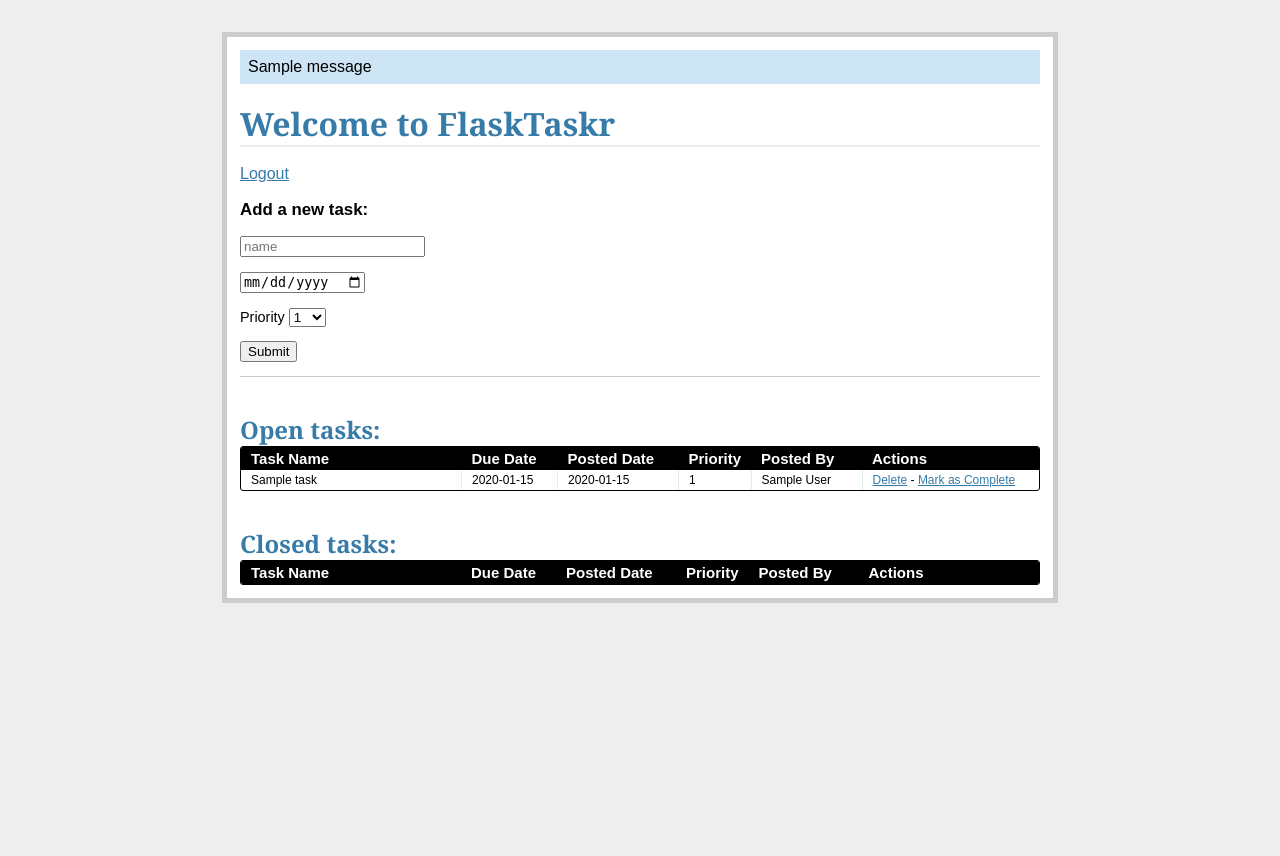
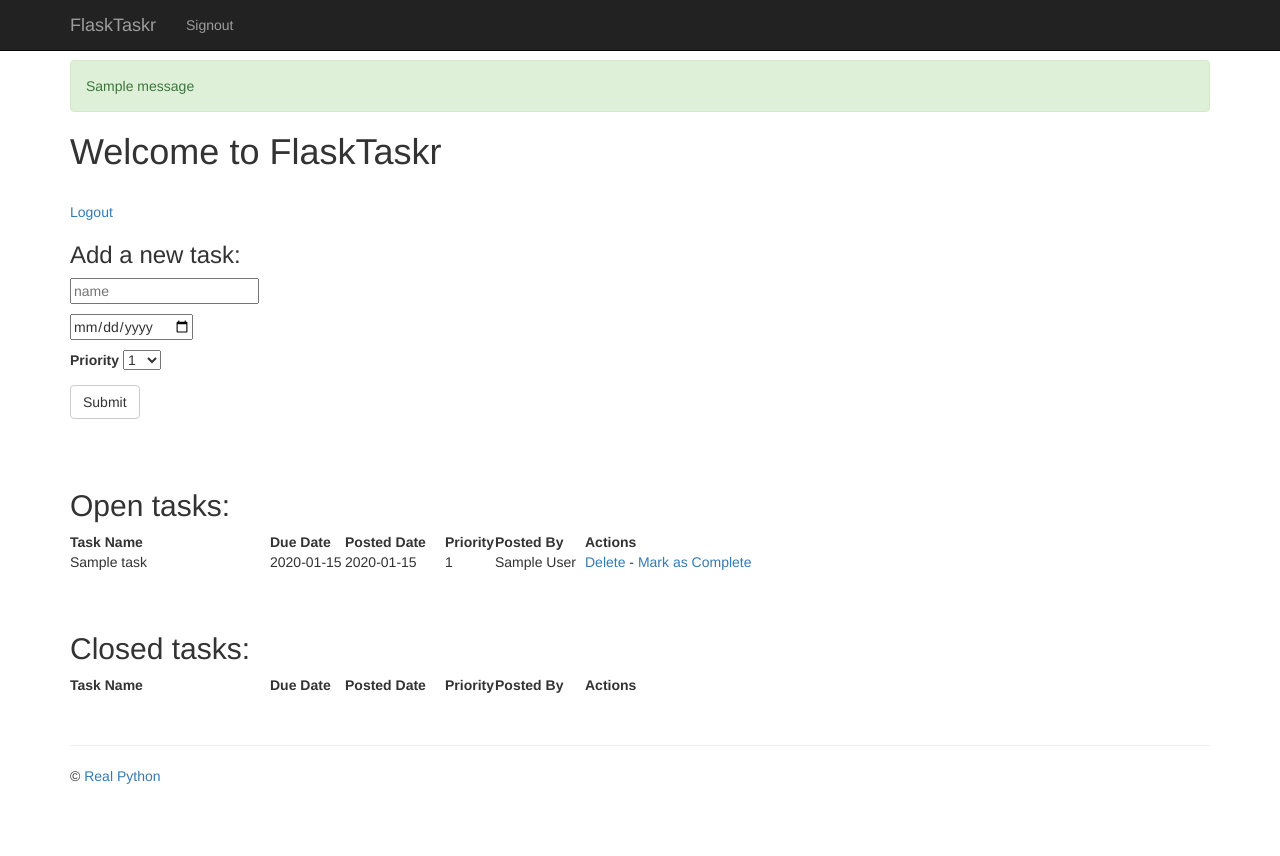
Before and after one commit to robinsiebler/real-python-test, a Flask app: page /add/ in a window 1280 px wide. Before the commit the page ends 603 px from the top, so only its background shows below. Run offline with Flask 2, Linux system fonts and the light colour scheme; the visitor is signed in with stand-in values (Sample User, id 1); tables that the repository leaves empty hold one stand-in row (values such as "Sample post"); one stand-in notice (Sample message) is shown; lists and menus that the app fills with data are empty; some libraries are stand-ins or nearby versions.

Commit message:
Updated unit tests, added roles

```diff
--- a/flasktaskr/project/models.py
+++ b/flasktaskr/project/models.py
@@ -37,11 +37,13 @@ class User(db.Model):
 	email = db.Column(db.String, unique=True, nullable=False)
 	password = db.Column(db.String, nullable=False)
 	tasks = db.relationship('Task', backref='poster')
+	role = db.Column(db.String, default='user')
 
-	def __init__(self, name=None, email=None, password=None):
+	def __init__(self, name=None, email=None, password=None, role=None):
 		self.name = name
 		self.email = email
 		self.password = password
+		self.role = role
 
 	def __repr__(self):
 		return '<User {0}>'.format(self.name)
--- a/flasktaskr/project/static/css/main.css
+++ b/flasktaskr/project/static/css/main.css
@@ -1,128 +1,145 @@
+/*body {*/
+  /*padding: 60px 0;*/
+  /*background: #ffffff;*/
+/*}*/
+
+/*.footer {*/
+  /*padding-top: 30px;*/
+/*}*/
+
+/*a, h1, h2 {*/
+  /*color: #377BA8;*/
+/*}*/
+
+/*h1, h2 {*/
+  /*font-family: 'Georgia', serif;*/
+  /*margin: 0;*/
+/*}*/
+
+/*h1 {*/
+  /*border-bottom: 2px solid #eee;*/
+/*}*/
+
+/*h2 {*/
+  /*font-size: 1.5em;*/
+/*}*/
+
+/*.page {*/
+  /*margin: 2em auto;*/
+  /*width: 50em;*/
+  /*border: 5px solid #ccc;*/
+  /*padding: 0.8em;*/
+  /*background: white;*/
+/*}*/
+
+/*.entries {*/
+  /*list-style: none;*/
+  /*margin: 0;*/
+  /*padding: 0;*/
+/*}*/
+
+/*.entries li {*/
+  /*margin: 0.8em 1.2em;*/
+/*}*/
+
+/*.entries li h2 {*/
+  /*margin-left: -1em;*/
+/*}*/
+
+/*.add-task {*/
+  /*font-size: 0.9em;*/
+  /*border-bottom: 1px solid #ccc;*/
+/*}*/
+/*.add-task dl {*/
+  /*font-weight: bold;*/
+/*}*/
+
+/*.metanav {*/
+  /*text-align: right;*/
+  /*font-size: 0.8em;*/
+  /*padding: 0.3em;*/
+  /*margin-bottom: 1em;*/
+  /*background: #fafafa;*/
+/*}*/
+
+/*.flash {*/
+  /*background: #CEE5F5;*/
+  /*padding: 0.5em;*/
+/*}*/
+
+/*.error {*/
+  /*color: red;*/
+  /*font-size: .8em;*/
+/*}*/
+
+/*.datagrid table {*/
+  /*border-collapse: collapse;*/
+  /*text-align: left;*/
+  /*width: 100%;*/
+/*}*/
+
+/*.datagrid {*/
+  /*background: #fff;*/
+  /*overflow: hidden;*/
+  /*border: 1px solid #000000;*/
+  /*border-radius: 3px;*/
+/*}*/
+
+/*.datagrid table td, .datagrid table th {*/
+  /*padding: 3px 10px;*/
+/*}*/
+
+/*.datagrid table thead th {*/
+  /*background-color:#000000;*/
+  /*color:#FFFFFF;*/
+  /*font-size: 15px;*/
+  /*font-weight: bold;*/
+/*}*/
+/*.datagrid table thead th:first-child {*/
+  /*border: none;*/
+/*}*/
+
+/*.datagrid table tbody td {*/
+  /*color: #000000;*/
+  /*border-left: 1px solid #E1EEF4;*/
+  /*font-size: 12px;*/
+  /*font-weight: normal;*/
+/*}*/
+
+/*.datagrid table tbody .alt td {*/
+  /*background: #E1EEF4;*/
+  /*color: #000000;*/
+/*}*/
+
+/*.datagrid table tbody td:first-child {*/
+  /*border-left: none;*/
+/*}*/
+
+/*.datagrid table tbody tr:last-child td {*/
+  /*border-bottom: none;*/
+/*}*/
+
+/*.button {*/
+  /*background-color:#000;*/
+  /*display:inline-block;*/
+  /*color:#ffffff;*/
+  /*font-size:13px;*/
+  /*padding:3px 12px;*/
+  /*margin: 0;*/
+  /*text-decoration:none;*/
+  /*position:relative;*/
+/*}*/
+
 body {
-  font-family: sans-serif;
-  background: #eee;
+    padding: 60px 0;
+    background: #ffffff;
 }
 
-a, h1, h2 {
-  color: #377BA8;
-}
-
-h1, h2 {
-  font-family: 'Georgia', serif;
-  margin: 0;
-}
-
-h1 {
-  border-bottom: 2px solid #eee;
-}
-
-h2 {
-  font-size: 1.5em;
-}
-
-.page {
-  margin: 2em auto;
-  width: 50em;
-  border: 5px solid #ccc;
-  padding: 0.8em;
-  background: white;
-}
-
-.entries {
-  list-style: none;
-  margin: 0;
-  padding: 0;
-}
-
-.entries li {
-  margin: 0.8em 1.2em;
-}
-
-.entries li h2 {
-  margin-left: -1em;
-}
-
-.add-task {
-  font-size: 0.9em;
-  border-bottom: 1px solid #ccc;
-}
-.add-task dl {
-  font-weight: bold;
-}
-
-.metanav {
-  text-align: right;
-  font-size: 0.8em;
-  padding: 0.3em;
-  margin-bottom: 1em;
-  background: #fafafa;
-}
-
-.flash {
-  background: #CEE5F5;
-  padding: 0.5em;
+.footer {
+    padding-top: 30px;
 }
 
 .error {
-  color: red;
-  font-size: .8em;
-  background-color: #FFFFFF;
+    color: red;
+    font-size: .8em;
 }
-
-.datagrid table {
-  border-collapse: collapse;
-  text-align: left;
-  width: 100%;
-}
-
-.datagrid {
-  background: #fff;
-  overflow: hidden;
-  border: 1px solid #000000;
-  border-radius: 3px;
-}
-
-.datagrid table td, .datagrid table th {
-  padding: 3px 10px;
-}
-
-.datagrid table thead th {
-  background-color:#000000;
-  color:#FFFFFF;
-  font-size: 15px;
-  font-weight: bold;
-}
-.datagrid table thead th:first-child {
-  border: none;
-}
-
-.datagrid table tbody td {
-  color: #000000;
-  border-left: 1px solid #E1EEF4;
-  font-size: 12px;
-  font-weight: normal;
-}
-
-.datagrid table tbody .alt td {
-  background: #E1EEF4;
-  color: #000000;
-}
-
-.datagrid table tbody td:first-child {
-  border-left: none;
-}
-
-.datagrid table tbody tr:last-child td {
-  border-bottom: none;
-}
-
-.button {
-  background-color:#000;
-  display:inline-block;
-  color:#ffffff;
-  font-size:13px;
-  padding:3px 12px;
-  margin: 0;
-  text-decoration:none;
-  position:relative;
-}
--- a/flasktaskr/project/templates/_base.html
+++ b/flasktaskr/project/templates/_base.html
@@ -1,26 +1,64 @@
 <!DOCTYPE html>
-<html>
+<html lang="en">
   <head>
-        <title>Welcome to FlaskTaskr!!</title>
-        <link rel="stylesheet" href="{{ url_for('static',
-            filename='css/main.css') }}">
+    <meta charset="utf-8">
+    <meta http-equiv="X-UA-Compatible" content="IE=edge">
+    <meta name="viewport" content="width=device-width, initial-scale=1">
+    <meta name="description" content="">
+    <meta name="author" content="">
+    <title>Welcome to FlaskTaskr!!!</title>
+    <!-- styles -->
+    <link href="//maxcdn.bootstrapcdn.com/bootswatch/3.3.4/yeti/bootstrap.min.css" rel="stylesheet">
+    <link rel="stylesheet" href="{{ url_for('static', filename='css/main.css') }}">
   </head>
   <body>
-        <div class="page">
+
+    <div class="navbar navbar-inverse navbar-fixed-top" role="navigation">
+      <div class="container">
+        <div class="navbar-header">
+          <button type="button" class="navbar-toggle" data-toggle="collapse" data-target=".navbar-collapse">
+            <span class="sr-only">Toggle navigation</span>
+            <span class="icon-bar"></span>
+            <span class="icon-bar"></span>
+            <span class="icon-bar"></span>
+          </button>
+          <a class="navbar-brand" href="/">FlaskTaskr</a>
+        </div>
+        <div class="collapse navbar-collapse">
+          <ul class="nav navbar-nav">
+            {% if not session.logged_in %}
+              <li><a href="/register">Signup</a></li>
+            {% else %}
+              <li><a href="/logout">Signout</a></li>
+            {% endif %}
+          </ul>
+        </div><!--/.nav-collapse -->
+      </div>
+    </div>
+
+    <div class="container">
+      <div class="content">
 
         {% for message in get_flashed_messages() %}
-                <div class="flash">{{ message }}</div>
+          <div class="alert alert-success">{{ message }}</div>
         {% endfor %}
 
         {% if error %}
           <div class="error"><strong>Error:</strong> {{ error }}</div>
         {% endif %}
 
-            <br>
-
         {% block content %}
         {% endblock %}
 
       </div>
+      <div class="footer">
+        <hr>
+        <p>&copy; <a href="https://www.realpython.com">Real Python</a></p>
+      </div>
+    </div><!-- /.container -->
+
+    <!-- scripts -->
+    <script src="//code.jquery.com/jquery-1.11.3.min.js"></script>
+    <script src="//maxcdn.bootstrapcdn.com/bootstrap/3.3.4/js/bootstrap.min.js"></script>
   </body>
 </html>
--- a/flasktaskr/project/templates/login.html
+++ b/flasktaskr/project/templates/login.html
@@ -2,7 +2,8 @@
 {% block content %}
 
 <h1>Welcome to FlaskTaskr.</h1>
-<div class="lead">Please sign in to access your task list</div>
+<h3>Please sign in to access your task list</h3>
+
 <form class="form-signin" role="form" method="post" action="/">
   {{ form.csrf_token }}
     <p>
--- a/flasktaskr/project/templates/register.html
+++ b/flasktaskr/project/templates/register.html
@@ -45,11 +45,9 @@
       </span>
     {% endif %}
   </p>
-        <button class="btn btn-sm btn-success"
-            type="submit">Register</button>
+  <button class="btn btn-sm btn-success" type="submit">Register</button>
   <br>
-        <p><em>Already registered?</em> Click <a href="/">here</a>
-            to login.</p>
+  <p><em>Already registered?</em> Click <a href="/">here</a> to login.</p>
 </form>
 
 {% endblock %}
--- a/flasktaskr/project/templates/tasks.html
+++ b/flasktaskr/project/templates/tasks.html
@@ -39,7 +39,7 @@
         {% endif %}
       </span>
       </p>
-            <p><input type="submit" value="Submit"></p>
+      <p><input class="btn btn-default" type="submit" value="Submit"></p>
     </form>
 </div>
 <div class="entries">
@@ -66,10 +66,8 @@
           <td width="50px">{{ task.priority }}</td>
           <td width="90px">{{ task.poster.name }}</td>
           <td>
-                    <a href="{{ url_for('delete_entry', task_id =
-                        task.task_id) }}">Delete</a> -
-                    <a href="{{ url_for('complete', task_id = task.task_id)
-                        }}">Mark as Complete</a>
+            <a href="{{ url_for('delete_entry', task_id = task.task_id) }}">Delete</a>  -
+            <a href="{{ url_for('complete', task_id = task.task_id) }}">Mark as Complete</a>
           </td>
         </tr>
       {% endfor %}
@@ -100,8 +98,7 @@
           <td width="50px">{{ task.priority }}</td>
           <td width="90px">{{ task.poster.name }}</td>
           <td>
-                    <a href="{{ url_for('delete_entry', task_id =
-                        task.task_id) }}">Delete</a>
+             <a href="{{ url_for('delete_entry', task_id = task.task_id) }}">Delete</a>
           </td>
         </tr>
       {% endfor %}
--- a/flasktaskr/project/views.py
+++ b/flasktaskr/project/views.py
@@ -43,6 +43,7 @@ def closed_tasks():
 def logout():
 	session.pop('logged_in', None)
 	session.pop('user_id', None)
+	session.pop('role', None)
 	flash('Goodbye!')
 	return redirect(url_for('login'))
 
@@ -57,12 +58,11 @@ def login():
 			if user is not None and user.password == request.form['password']:
 				session['logged_in'] = True
 				session['user_id'] = user.id
+				session['role'] = user.role
 				flash('Welcome!')
 				return redirect(url_for('tasks'))
 			else:
 				error = 'Invalid username or password.'
-		else:
-			error = 'Both fields are required.'
 	return render_template('login.html', form=form, error=error)
 
 
@@ -131,10 +131,16 @@ def new_task():
 @login_required
 def complete(task_id):
 	new_id = task_id
-	db.session.query(Task).filter_by(task_id=new_id).update({"status": "0"})
-	db.session.commit()
-	flash('The task is complete. Nice.')
-	return redirect(url_for('tasks'))
+	task = db.session.query(Task).filter_by(task_id=new_id)
+	if session['user_id'] == task.first().user_id or \
+					session['role'] == "admin":
+		task.update({"status": "0"})
+		db.session.commit()
+		flash('The task is complete. Nice.')
+		return redirect(url_for('tasks'))
+	else:
+		flash('You can only update tasks that belong to you.')
+		return redirect(url_for('tasks'))
 
 
 # Delete Tasks
@@ -142,10 +148,16 @@ def complete(task_id):
 @login_required
 def delete_entry(task_id):
 	new_id = task_id
-	db.session.query(Task).filter_by(task_id=new_id).delete()
-	db.session.commit()
-	flash('The task was deleted. Why not add a new one?')
-	return redirect(url_for('tasks'))
+	task = db.session.query(Task).filter_by(task_id=new_id)
+	if session['user_id'] == task.first().user_id or \
+					session['role'] == "admin":
+		task.delete()
+		db.session.commit()
+		flash('The task was deleted. Why not add a new one?')
+		return redirect(url_for('tasks'))
+	else:
+		flash('You can only delete tasks that belong to you.')
+		return redirect(url_for('tasks'))
 
 
 def flash_errors(form):
```
Also changed, not shown: flasktaskr/project/db_migrate.py (+13 -16 lines), flasktaskr/project/test_tasks.py (renamed from flasktaskr/project/test.py, +56 -87 lines), flasktaskr/project/test_users.py (added, +176 -0 lines). Lines whose indentation alone changed are shown as unchanged.
